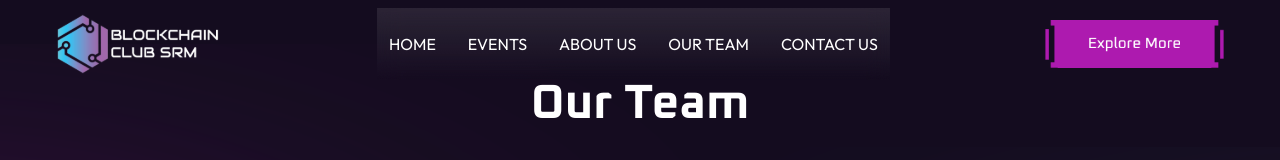
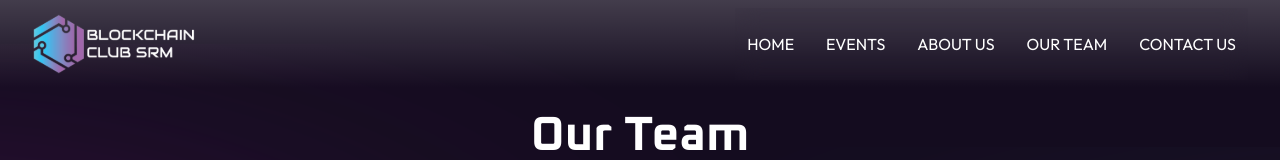
Before and after one commit to Blockchain-Club-SRM/blockchainsrm.org-v2, a Next.js app: page /team in a window 1280 px wide. Shown: the top 160 px of the page. Built offline with nearby package versions, Linux system fonts and the light colour scheme.

Commit message:
:fire: Removed Landing Button

```diff
--- a/components/index/landing.tsx
+++ b/components/index/landing.tsx
@@ -19,11 +19,6 @@ const Landing = () => {
           inquisitive minds, that believes in implementing concepts of Web3 and
           Decentralization
         </p>
-        <div className="w-40 lg:w-1/5 md:w-1/3 mt-7 ">
-          <a href="https://github.com/">
-            <Image src={more} alt="Explore More" />
-          </a>
-        </div>
       </div>
       <div className="md:w-fit w-[70%] md:mt-0 mt-6">
         <Image src={heroImage} alt="Hero Image" />
--- a/components/shared/header.tsx
+++ b/components/shared/header.tsx
@@ -37,13 +37,13 @@ const Header = () => {
   ];
 
   return (
-    <div className="absolute w-full text-white flex justify-between  p-2 items-center left-0 right-0 z-50 top-0">
-      <img src={Logo.src} alt="" className="h-16 ml-12" />
+    <div className="absolute w-full text-white flex justify-between  p-2 items-center left-0 right-0 z-50 top-0 bg-navbar-gradient">
+      <img src={Logo.src} alt="" className="h-16 md:ml-6" />
       <nav>
-        <div className="absolute right-6 top-12 md:hidden cursor-pointer">
+        <div className="md:hidden cursor-pointer">
           <BiMenu onClick={show} size={26} className="cursor-pointer" />
         </div>
-        <ul className="hidden md:flex gap-8 p-3 py-6 content-center uppercase bg-navbar-gradient backdrop-blur-md">
+        <ul className="hidden md:flex gap-8 p-3 py-6 mr-6 content-center uppercase backdrop-blur-md">
           {menu.map((item, index) => {
             return (
               <li className="cursor-pointer" key={index}>
@@ -52,18 +52,8 @@ const Header = () => {
             );
           })}
         </ul>
-
         <MenuItems show={show} active={active} menu={menu} />
       </nav>
-      <div className="cursor-pointer">
-        <Link href="https://github.com/Blockchain-Club-SRM">
-          <img
-            src={more.src}
-            alt=""
-            className="invisible md:visible h-12 mr-12"
-          />
-        </Link>
-      </div>
     </div>
   );
 };
--- a/pages/team.tsx
+++ b/pages/team.tsx
@@ -745,7 +745,7 @@ const team = () => {
       <Head>
         <title>Blockchain Club SRM | Team</title>
       </Head>
-      <Layout className="flex flex-col gap-8">
+      <Layout className="flex flex-col gap-8 mt-8">
         <h1 className="font-bold text-white self-center">Our Team</h1>
         <h2 className="text-[#00D1FF] mt-4 font-semibold">Leads:</h2>
         <div className="flex flex-wrap gap-10 items-center justify-center">
--- a/tailwind.config.js
+++ b/tailwind.config.js
@@ -14,7 +14,7 @@ module.exports = {
         "subheading-gradient":
           "linear-gradient(90.13deg, #FFFFFF 0%, #F81DFB 99.96%);",
         "navbar-gradient":
-          "linear-gradient(180deg, rgba(255, 255, 255, 0.1) 0%, rgba(255, 255, 255, 0) 100%);",
+          "linear-gradient(180deg, rgba(255, 255, 255, 0.2) 0%, rgba(255, 255, 255, 0) 100%);",
         "about-gradient":
           "linear-gradient(147.75deg, rgba(255, 255, 255, 0.1) 0%, rgba(255, 255, 255, 0.05) 100%);",
         "team-gradient":
```
